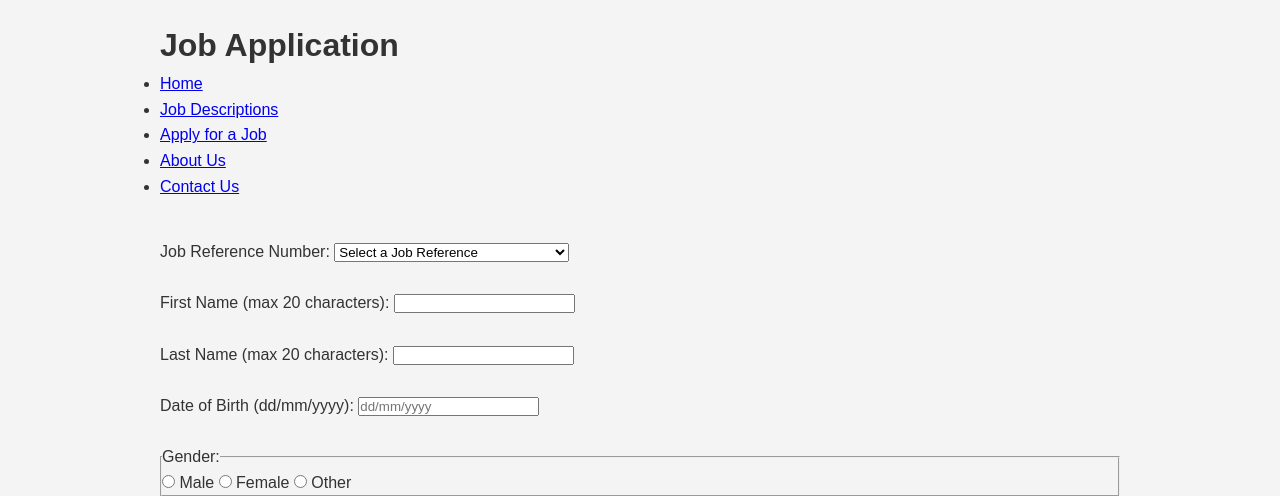
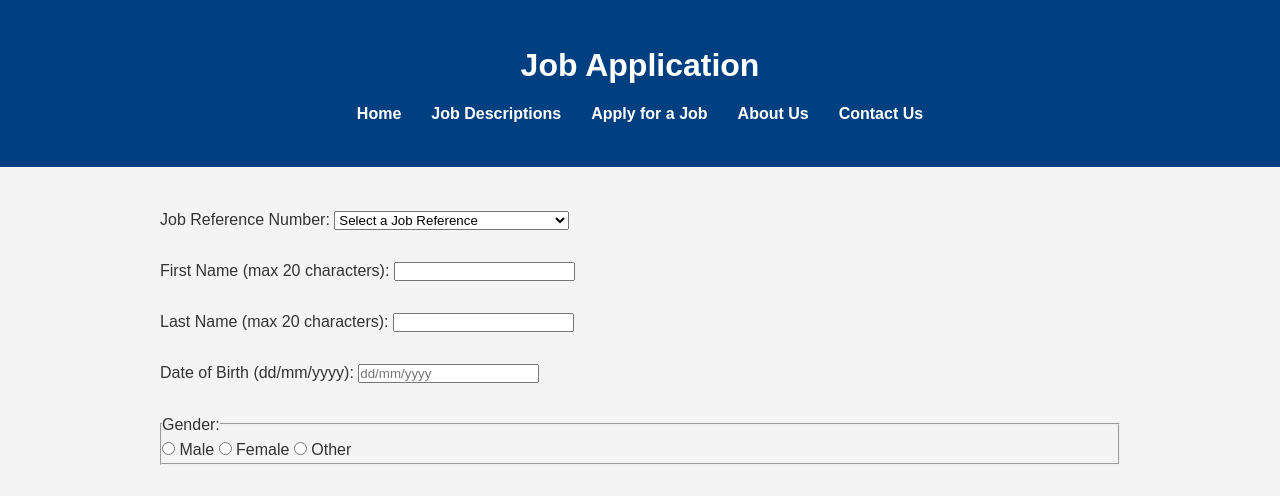
Before and after one commit to 105549359/Team05_Part1, a PHP site: page /apply.html in a window 1280 px wide. Shown: the top 496 px of the page. Run offline with PHP 8.4, Linux system fonts and the light colour scheme.

Commit message:
Header and Navigation

```diff
--- a/styles.css
+++ b/styles.css
@@ -21,3 +21,37 @@ body {
     margin: 0 auto;
     padding: 20px;
 }
+
+/* Header */
+header {
+    background-color: #004080;
+    color: #fff;
+    padding: 20px 0;
+    margin-bottom: 20px;
+}
+
+header h1 {
+    text-align: center;
+    margin-bottom: 10px;
+}
+
+nav ul {
+    list-style: none;
+    display: flex;
+    justify-content: center;
+    flex-wrap: wrap;
+}
+
+nav ul li {
+    margin: 0 15px;
+}
+
+nav ul li a {
+    color: #fff;
+    text-decoration: none;
+    font-weight: bold;
+}
+
+nav ul li a:hover {
+    text-decoration: underline;
+}
```
Also changed, not shown: index.html (deleted, +0 -14 lines).
